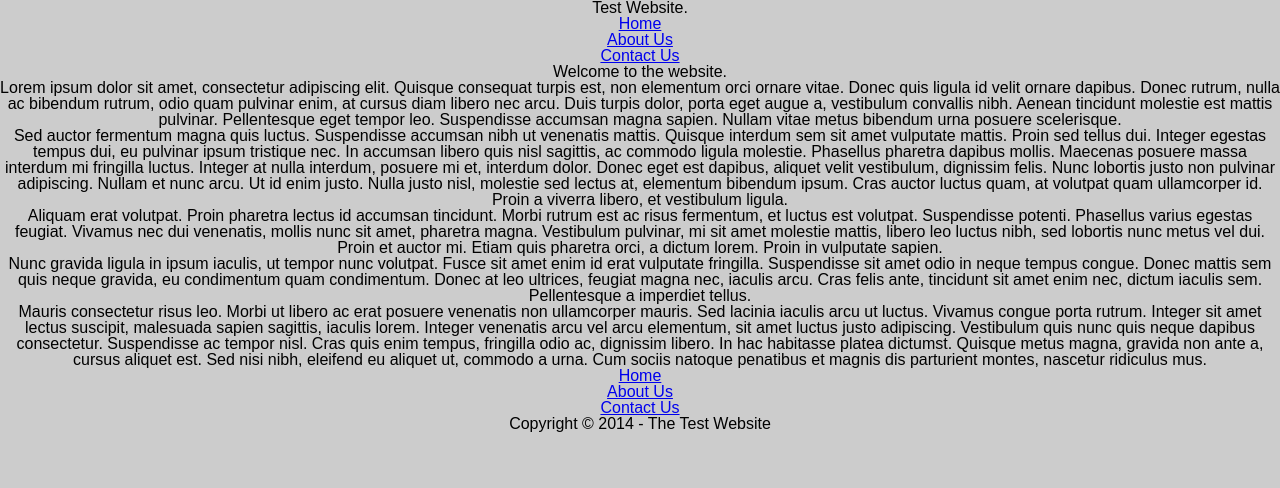
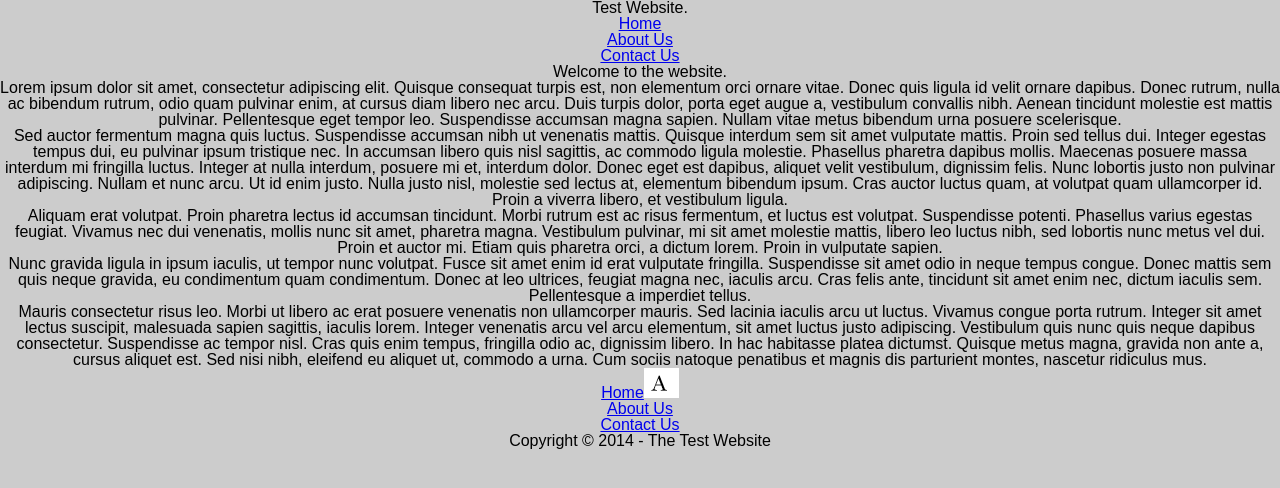
Before and after one commit to EpicWebs/compass-test, a website: page index.html in a window 1280 px wide. Drawn offline with Linux system fonts and the light colour scheme.

Commit message:
Added scss for icons.

```diff
--- a/index.html
+++ b/index.html
@@ -37,9 +37,9 @@ html,body,div,span,applet,object,iframe,h1,h2,h3,h4,h5,h6,p,blockquote,pre,a,abb
         <footer class="footer">
             <nav class="menu">
                 <ul>
-                    <li><a href="#">Home</a></li>
-                    <li><a href="#">About Us</a></li>
-                    <li><a href="#">Contact Us</a></li>
+                    <li><a href="#">Home</a><span class="icon-a"></span></li>
+                    <li><a href="#">About Us</a><span class="icon-b"></span></li>
+                    <li><a href="#">Contact Us</a><span class="icon-c"></span></li>
                 </ul>
             </nav>
             <p>Copyright &copy; 2014 - The Test Website</p>
```
Also changed, not shown: src/index.html (+3 -3 lines).
